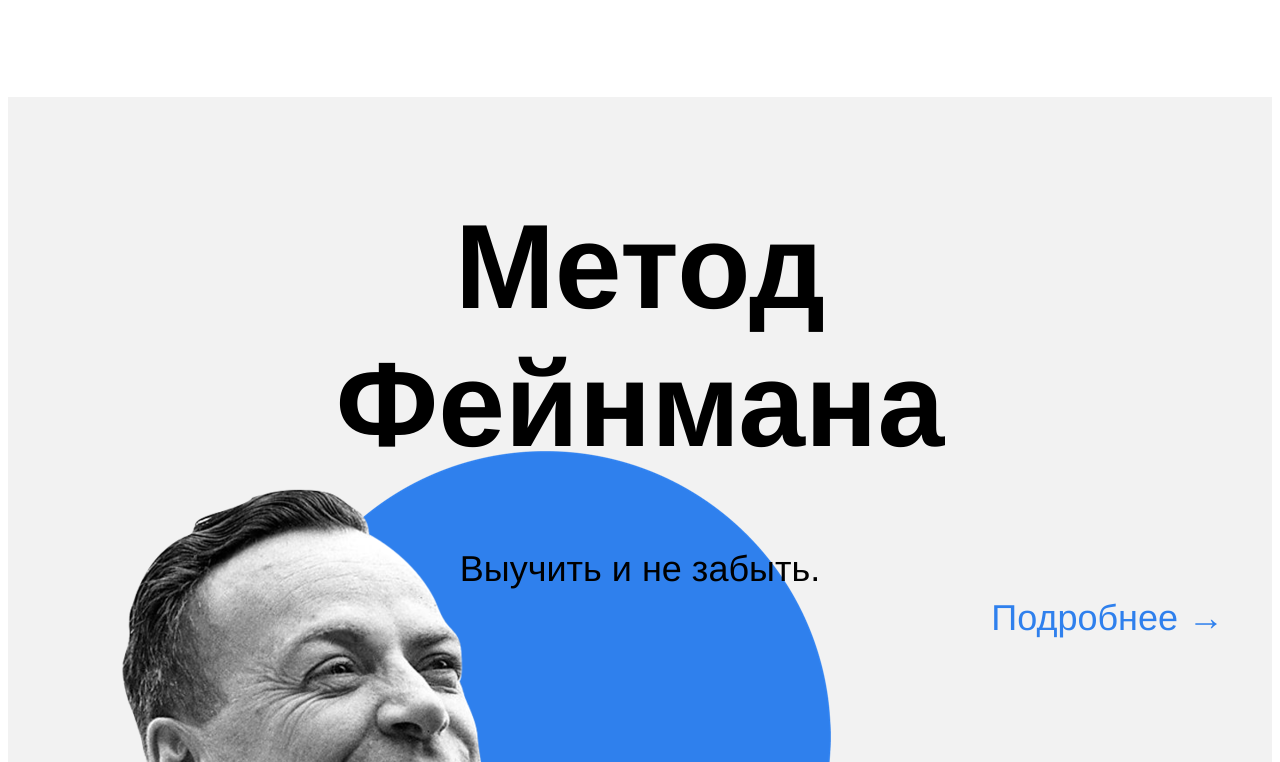
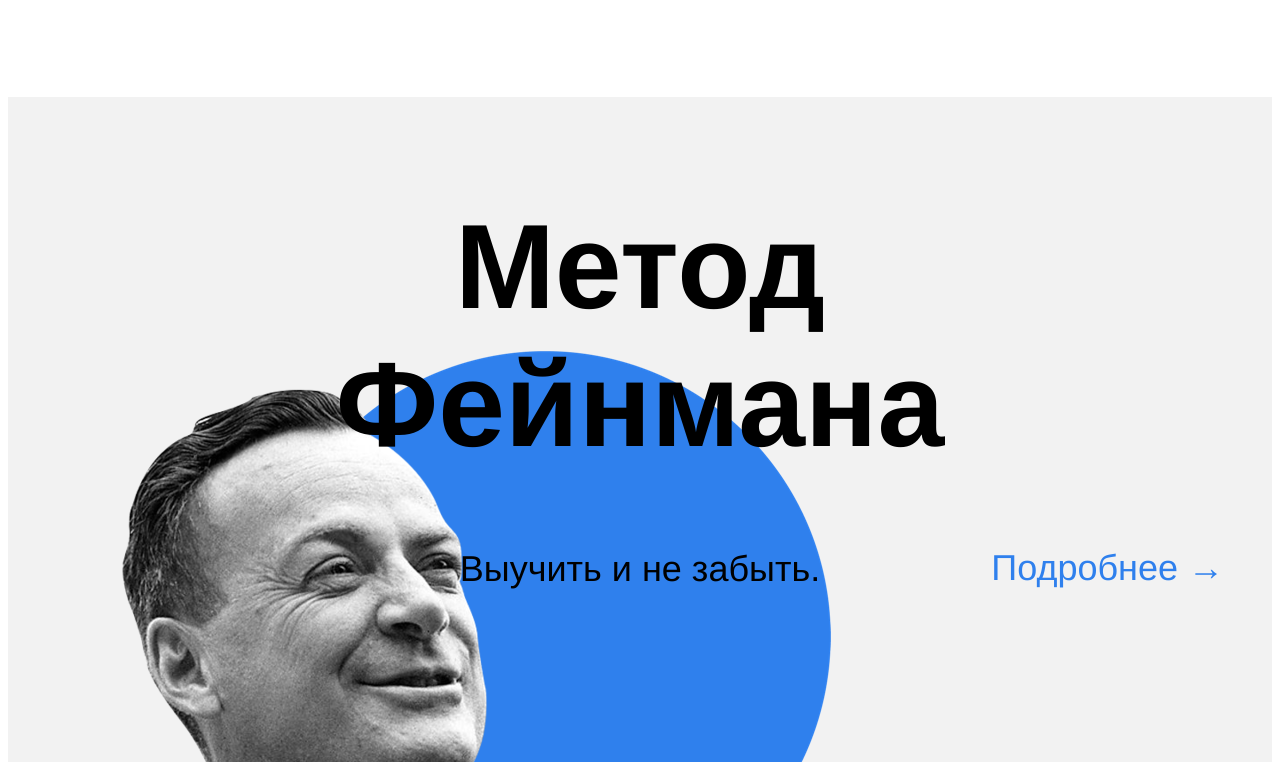
Before and after one commit to AShirenkov/how-to-learn, a plain HTML site: page index.html in a window 1280 px wide. Shown: the part 1898-2660 px from the top of the page. Drawn offline with Linux system fonts and the light colour scheme.

Commit message:
Ready for first full check

```diff
--- a/styles/style.css
+++ b/styles/style.css
@@ -141,7 +141,9 @@
 .two-columns__paragraph:not(:last-child) {
   margin-bottom: 20px;
 }
-
+.digits {
+  margin-bottom: 100px;
+}
 .section-title {
   margin: 0 auto 20px;
   padding: 0;
@@ -189,19 +191,21 @@
   line-height: 1.2;
 }
 .feynman {
-  margin-top: 100px;
-  padding-top: 100px;
+  overflow: hidden;
+  /* margin-top: 100px; */
+
   height: 890px;
   background-image: url(../images/feynman.png);
   background-repeat: no-repeat;
   background-size: 867px 637px;
   background-position: bottom left;
+  /*border: 1px solid red; /*убрать в конце временные границы для наглядности*/
 
   position: relative;
   background-color: #f2f2f2;
 }
 .feynman__title {
-  margin: 0 auto;
+  margin: 100px auto 0;
   padding: 0;
   width: 648px;
 
```
